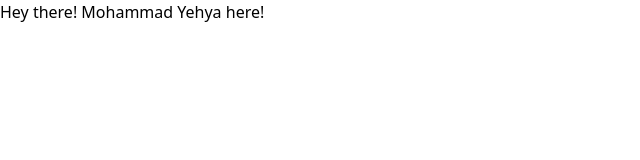
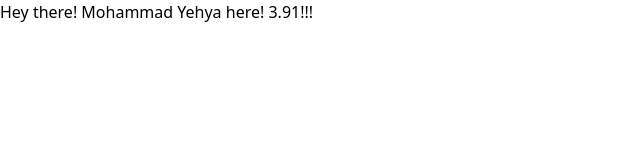
Before and after one commit to MohammadYehya/MohammadYehya, a Next.js app: page / in a window 1280 px wide. Shown: the top 160 px of the page, without its empty margins (0-640 px from the left). Built offline with nearby package versions, Linux system fonts and the light colour scheme.

Commit message:
Update page.tsx

```diff
--- a/src/app/page.tsx
+++ b/src/app/page.tsx
@@ -2,6 +2,7 @@ export default function Home() {
   return (
     <div>
       Hey there! Mohammad Yehya here!
+      3.91!!!
     </div>
   );
 }
```
